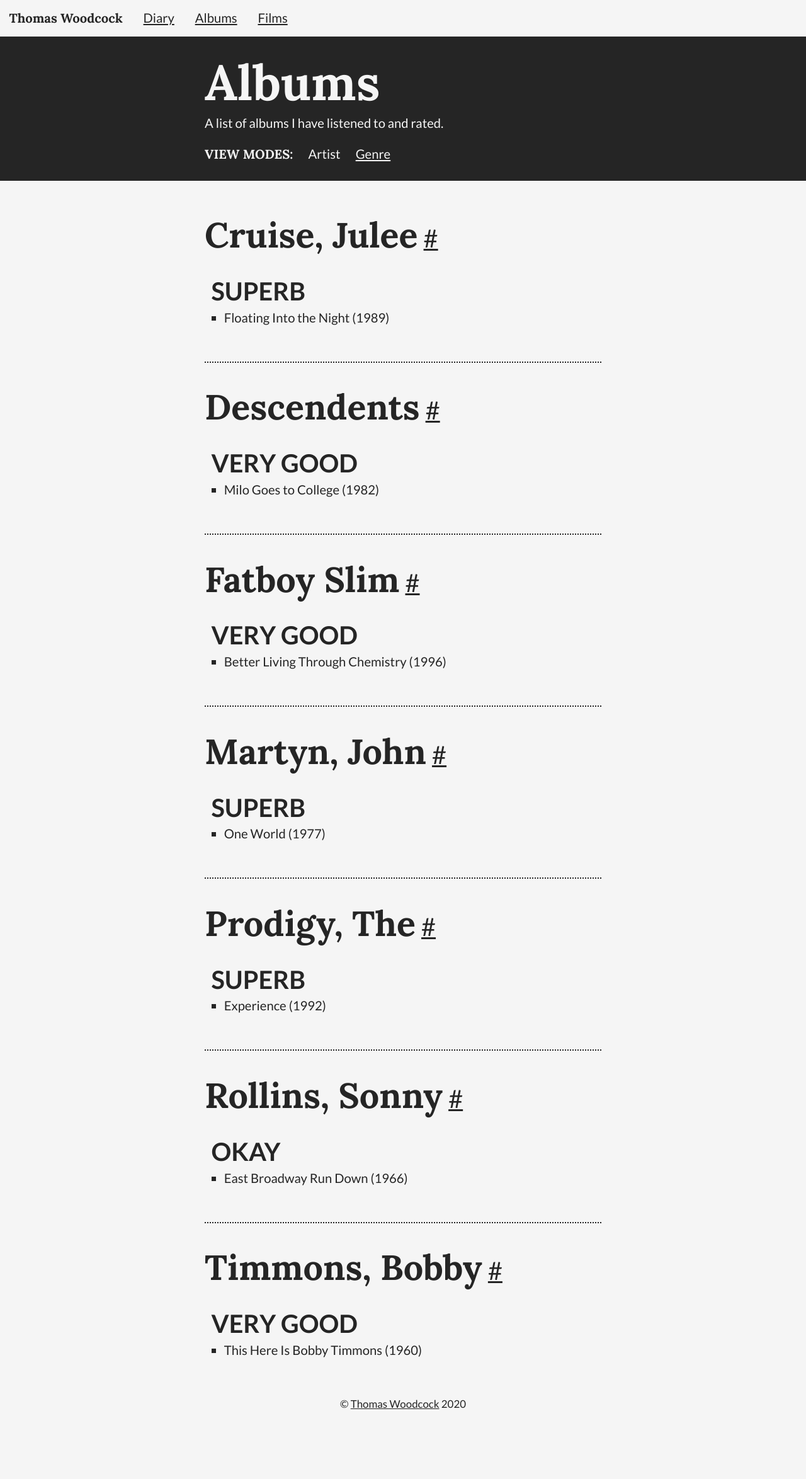
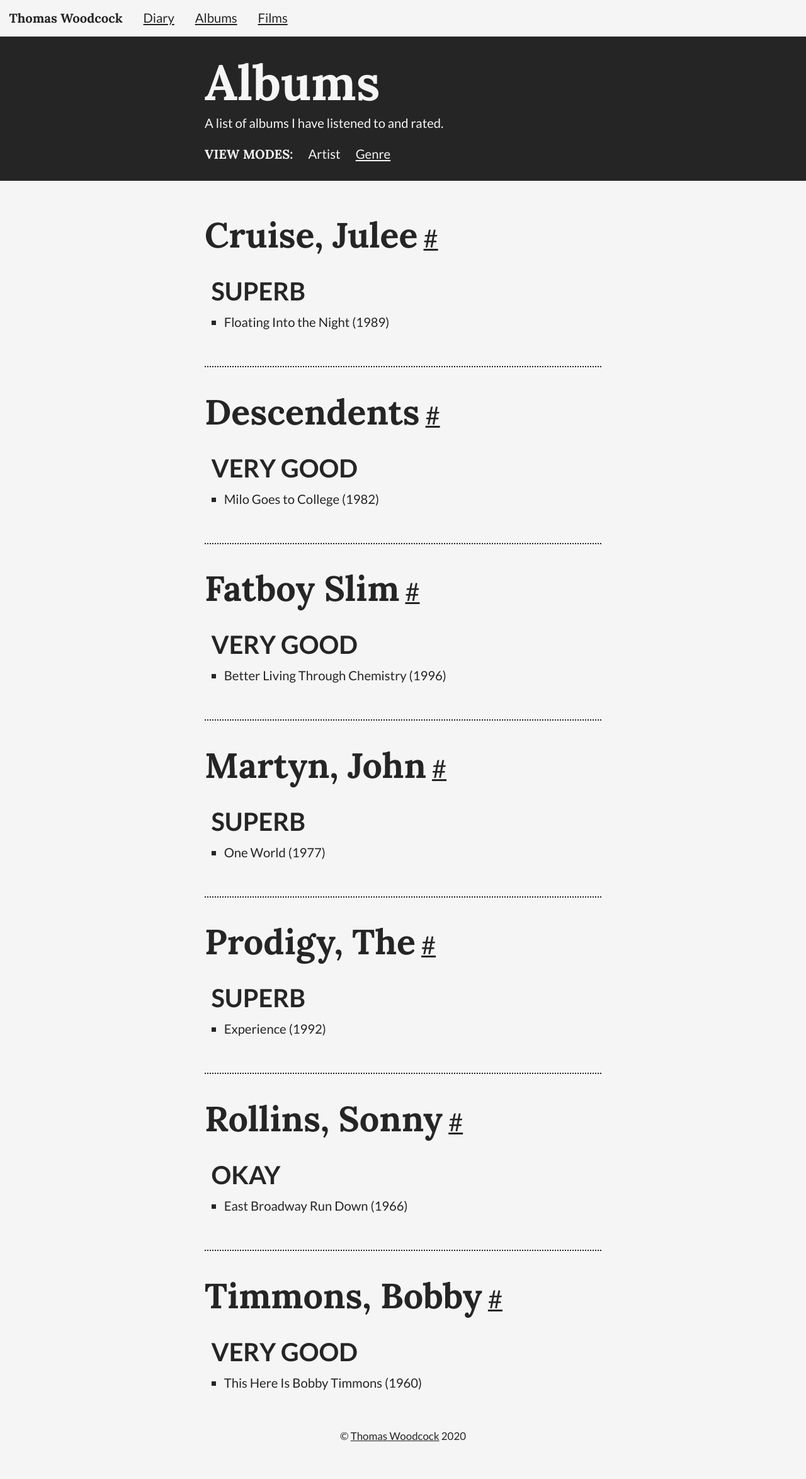
Before and after one commit to thomaswoodcock/thomaswoodcock.github.io, a Jekyll site: the page built from albums/index.html, in a window 1280 px wide. Shown: the whole page at 63% size. Built offline with Jekyll 4.4.1, drawn with Linux system fonts in a browser that asks for light colours; before the commit the page ends 2297 px from its top, so only the background shows below that.

Commit message:
Adjusts styling

```diff
--- a/css/main.css
+++ b/css/main.css
@@ -193,12 +193,16 @@
   margin-top: var(--s1);
 }
 
+.content-section > article > ul > li + li {
+  margin-top: var(--s2);
+}
+
 .content-section > article > ul > li > section > ul {
   padding-left: var(--s0);
 }
 
-.content-section > article > ul > li > section + section {
-  margin-top: var(--s2);
+.content-section > article > ul > li > section > ul > li {
+  margin-top: var(--s-3);
 }
 
 .content-section > ul {
```
